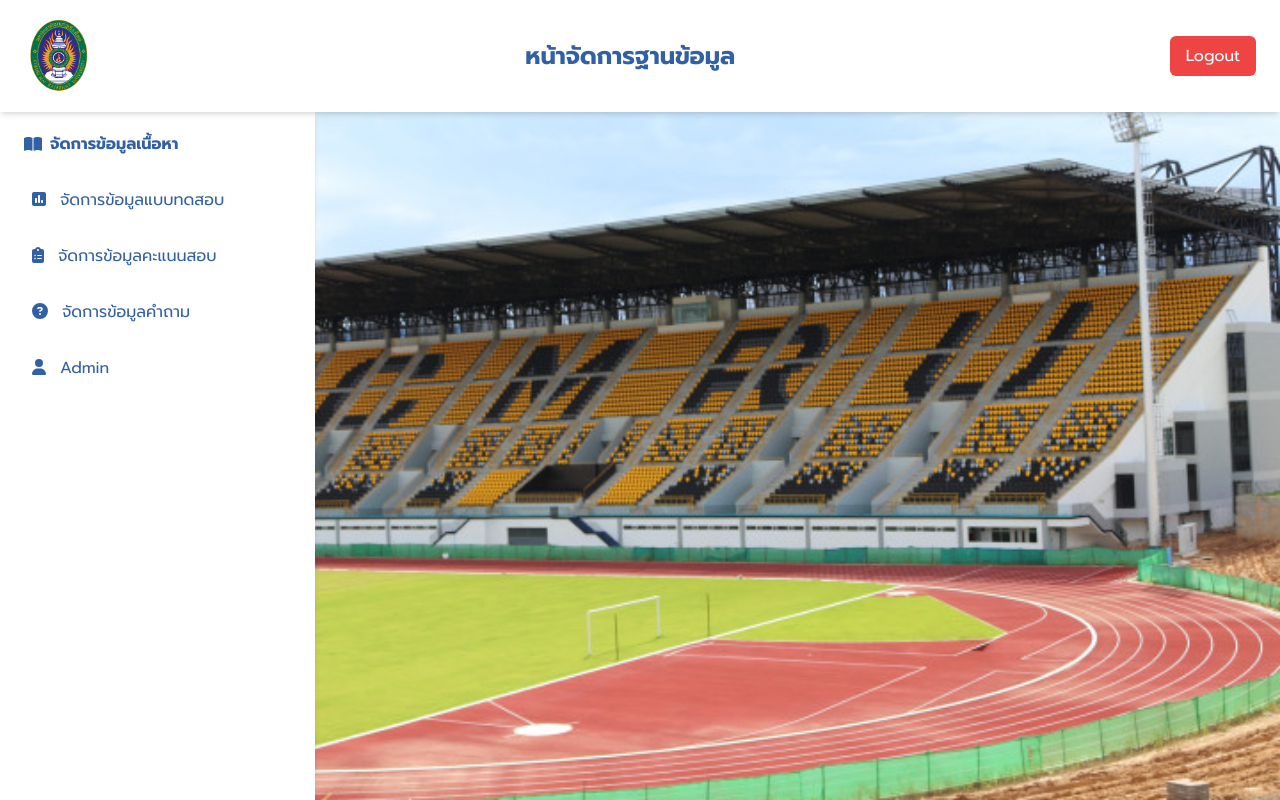
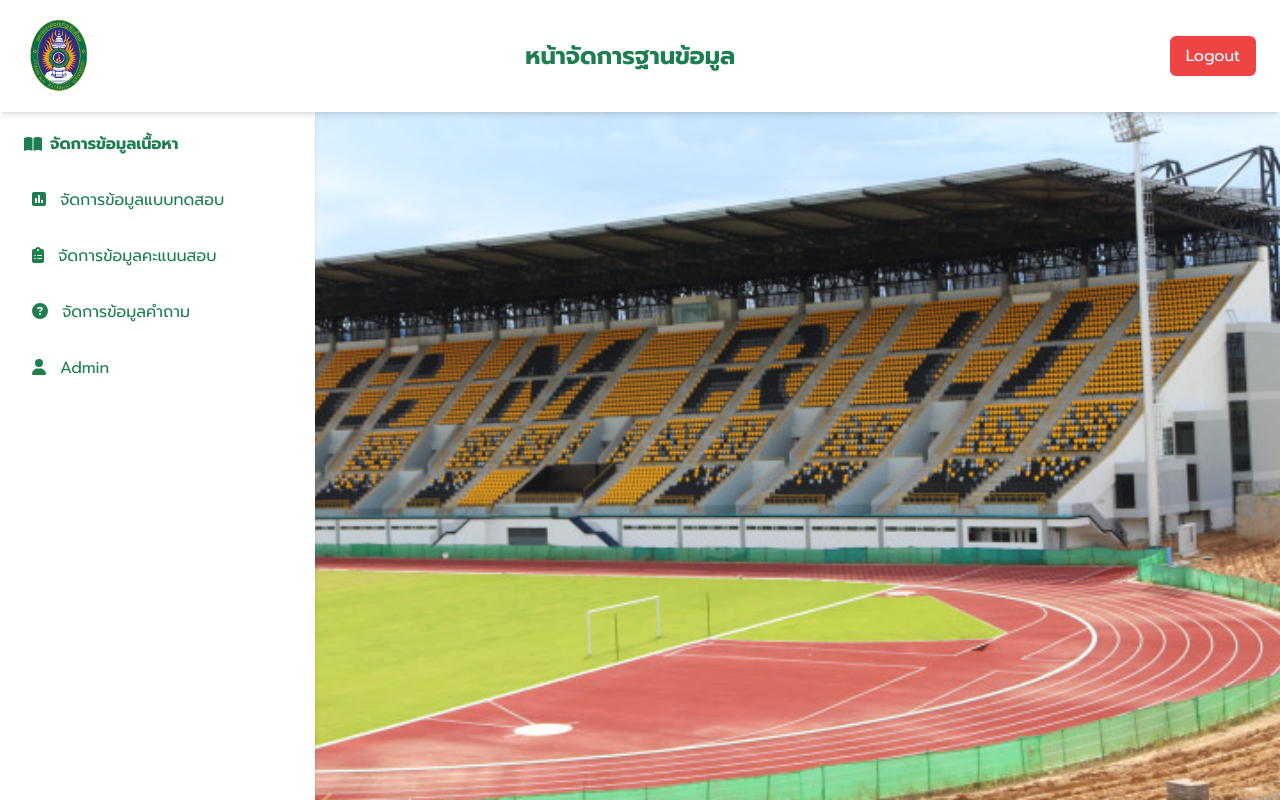
Before and after one commit to bbird45/frontend, a Vue app: page /app in a window 1280 px wide. Built offline with nearby package versions, Linux system fonts and the light colour scheme; sample sign-in values are in the browser's storage.

Commit message:
[update color]

```diff
--- a/src/components/HeaderBar.vue
+++ b/src/components/HeaderBar.vue
@@ -7,7 +7,7 @@
       </div>
 
       <div class="flex-grow text-center text-2xl font-bold"
-        style="color: #3260a5">
+        style="color: #1d7f50">
         หน้าจัดการฐานข้อมูล
       </div>
 
--- a/src/components/MenuBar.vue
+++ b/src/components/MenuBar.vue
@@ -1,13 +1,13 @@
 <template>
   <div class="menu-bar bg-white w-70">
     <div class="menu-group">
-      <div class="flex items-center text-[#3260a5] font-bold mb-2" @click="toggleContentMenu">
+      <div class="flex items-center text-[#1d7f50] font-bold mb-2" @click="toggleContentMenu">
         <font-awesome-icon icon="book-open" class="m-2" />
         จัดการข้อมูลเนื้อหา
       </div>
       <div v-if="isContentMenuOpen">
         <div
-          class="flex items-center menu-item text-[#3260a5]"
+          class="flex items-center menu-item text-[#1d7f50]"
           :class="{ active: $route.path === '/flowchart' }"
         >
           <font-awesome-icon icon="project-diagram" />
@@ -16,7 +16,7 @@
           </router-link>
         </div>
         <div
-          class="flex items-center menu-item text-[#3260a5]"
+          class="flex items-center menu-item text-[#1d7f50]"
           :class="{ active: $route.path === '/Pseudocode' }"
         >
           <font-awesome-icon icon="laptop-code" />
@@ -27,7 +27,7 @@
       </div>
     </div>
     <div
-      class="flex items-center menu-item text-[#3260a5]"
+      class="flex items-center menu-item text-[#1d7f50]"
       :class="{ active: $route.path === '/Quiz' }"
     >
       <font-awesome-icon icon="poll" />
@@ -36,7 +36,7 @@
       </router-link>
     </div>
     <div
-      class="flex items-center menu-item text-[#3260a5]"
+      class="flex items-center menu-item text-[#1d7f50]"
       :class="{ active: $route.path === '/Score' }"
     >
       <font-awesome-icon icon="clipboard-list" />
@@ -45,7 +45,7 @@
       </router-link>
     </div>
     <div
-      class="flex items-center menu-item text-[#3260a5]"
+      class="flex items-center menu-item text-[#1d7f50]"
       :class="{ active: $route.path === '/training_phrases' }"
     >
       <font-awesome-icon icon="question-circle" />
@@ -54,7 +54,7 @@
       </router-link>
     </div>
     <div
-      class="flex items-center menu-item text-[#3260a5]"
+      class="flex items-center menu-item text-[#1d7f50]"
       :class="{ active: $route.path === '/admin' }"
     >
       <font-awesome-icon icon="user" />
```
